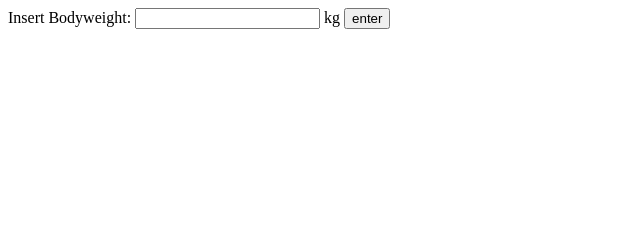
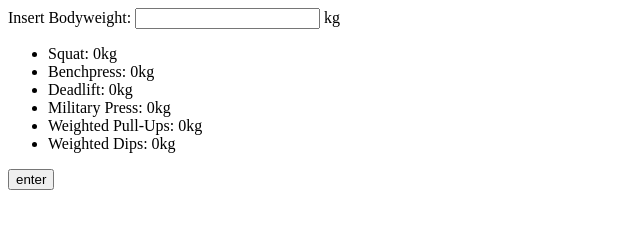
Before and after one commit to burity2/heavy-metal-gym-goals, a plain HTML site: page index.html in a window 1280 px wide. Both pictures are taken after a click on the button "enter". Shown: the whole page, without its empty margins (0-640 px from the left). Drawn offline with nearby package versions, Linux system fonts and the light colour scheme.

Commit message:
first results

```diff
--- a/index.html
+++ b/index.html
@@ -9,6 +9,7 @@
 <body>
   <label for="body-weight">Insert Bodyweight:</label>
   <input type="text" name="body-weight" id="body-weight"> kg
+  <ul id="goals-ul"></ul>
   <button id="enter-bw-btn">enter</button>
   <script src="./js.js"></script>
 </body>
--- a/js.js
+++ b/js.js
@@ -11,9 +11,13 @@ let weightedDipGoal;
 $("#enter-bw-btn").on("click", function(){
   bodyweight = $('#body-weight').val();
   let goals = goalCalculator(bodyweight);
+  let ul = $('#goals-ul')
+  ul.text('');
 
 for (const keys in goals) {
-  console.log(keys, goals[keys] + 'kg')
+  let li = $('<li>')
+  li.text(keys + ': ' + goals[keys] + 'kg');
+  ul.append(li)
 }
 })
 
```
